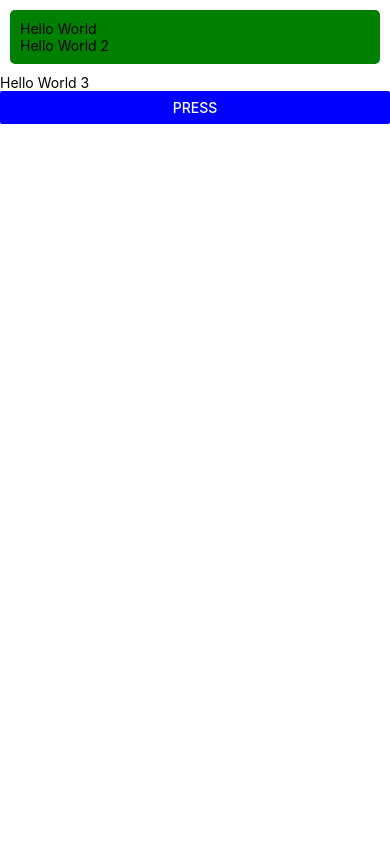
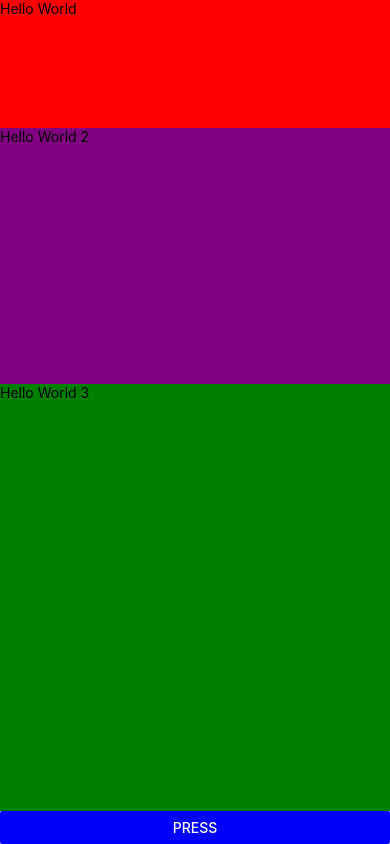
Before and after one commit to jmisrikhanov/react-native, a React Native app in the folder practice/myDraft/: screen / in a window 390 px wide. Built offline with nearby package versions, Linux system fonts and the light colour scheme.

Commit message:
added styles using flex

```diff
--- a/practice/myDraft/App.js
+++ b/practice/myDraft/App.js
@@ -5,12 +5,16 @@ const App = () => {
   const alertOutput = label => alert('hey ' + label);
 
   return (
-    <SafeAreaView>
-      <View style={styles.container}>
+    <SafeAreaView style={styles.container}>
+      <View style={styles.upper_view_container}>
         <Text>Hello World</Text>
+      </View>
+      <View style={styles.center_view_container}>
         <Text>Hello World 2</Text>
       </View>
-      <Text>Hello World 3</Text>
+      <View style={styles.bottom_view_container}>
+        <Text>Hello World 3</Text>
+      </View>
       <Button
         onPress={() => alertOutput('Jack')}
         title="press"
@@ -23,10 +27,20 @@ const App = () => {
 
 const styles = StyleSheet.create({
   container: {
+    flex: 1,
+    flexDirection: 'column',
+  },
+  upper_view_container: {
+    flex: 3,
+    backgroundColor: 'red',
+  },
+  center_view_container: {
+    flex: 6,
+    backgroundColor: 'purple',
+  },
+  bottom_view_container: {
+    flex: 10,
     backgroundColor: 'green',
-    margin: 10,
-    padding: 10,
-    borderRadius: 5,
   },
 });
 
```
